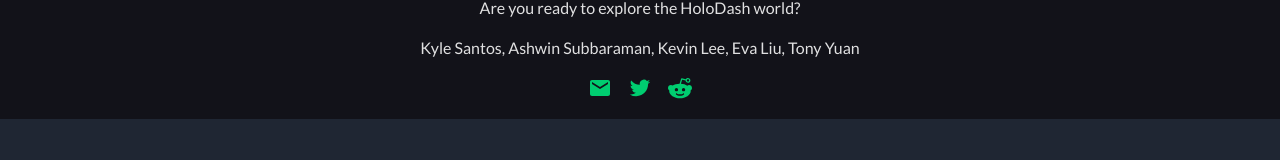
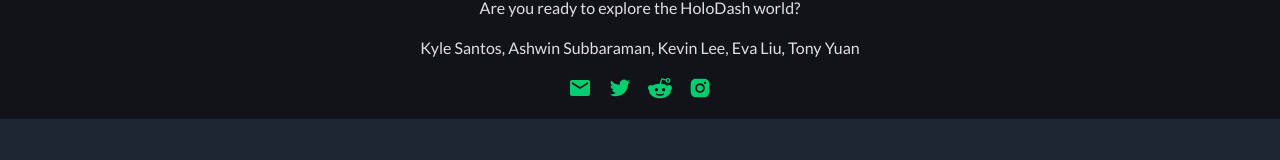
Before and after one commit to jhyn1687/holodash, a React (Vite) app: page / in a window 1280 px wide. Shown: the part 342-502 px from the top of the page. Built offline with nearby package versions, Linux system fonts and the light colour scheme.

Commit message:
Added instagram link

```diff
--- a/src/App.jsx
+++ b/src/App.jsx
@@ -3,6 +3,7 @@ import postList from "./posts.json"
 import {MdEmail as Email} from "react-icons/md"
 import {RiTwitterFill as Twitter} from "react-icons/ri"
 import {GrReddit as Reddit} from "react-icons/gr"
+import {AiFillInstagram as Instagram} from "react-icons/ai"
 import "./App.css";
 
 function App() {
@@ -17,6 +18,7 @@ function App() {
           <a href="mailto:playholodash@gmail.com"><Email /></a>
           <a href="https://twitter.com/holodash"><Twitter /></a>
           <a href="https://www.reddit.com/user/PlayHoloDash"><Reddit /></a>
+          <a href="https://www.instagram.com/holodash_"><Instagram /></a>
         </div>
       </div>
       <div className="content">
```
